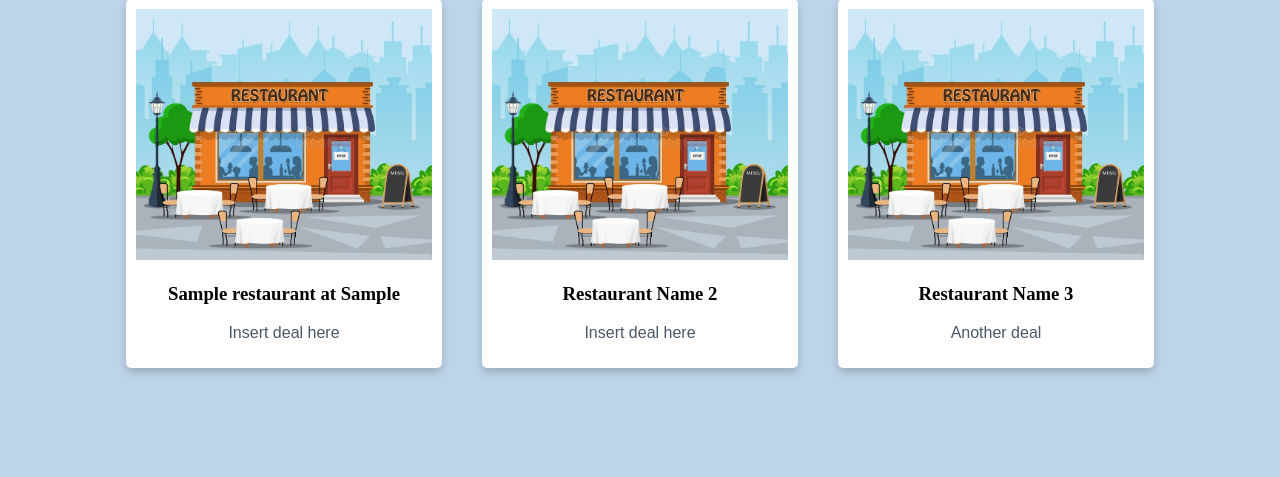
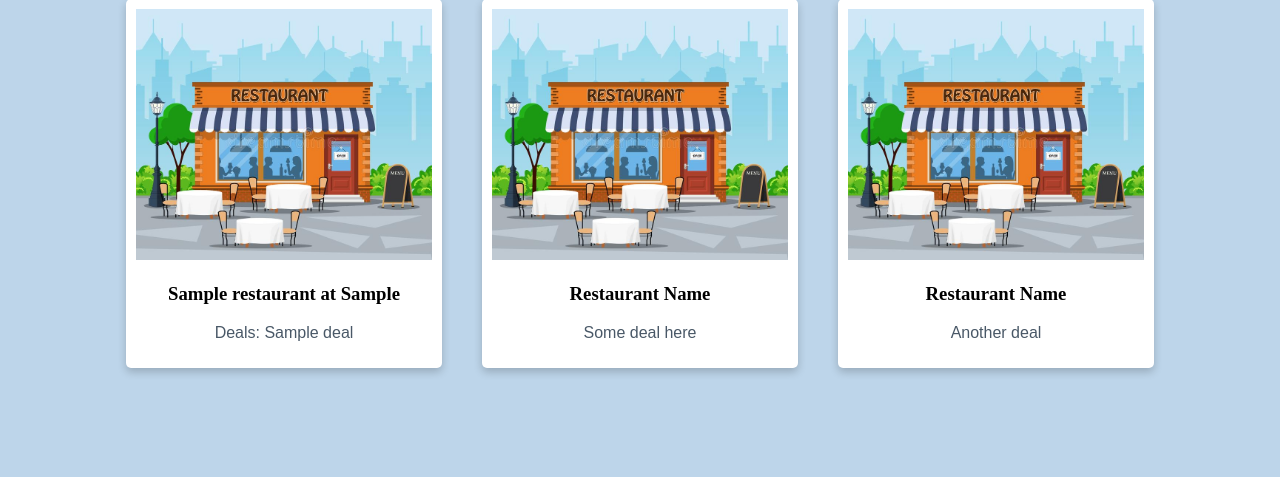
Before and after one commit to mvsolves/awesome-food-deals, a Django app: page /food-deals/ in a window 1280 px wide. Shown: the part 156-633 px from the top of the page. Run offline with Django 4.2, Linux system fonts and the light colour scheme; tables that the repository leaves empty hold one stand-in row (values such as "Sample post").

Commit message:
Display restaurants and deals in template

```diff
--- a/homepage/templates/food-deals.html
+++ b/homepage/templates/food-deals.html
@@ -60,10 +60,9 @@
             {% include 'navbar.html' %}
         </div>
 
-        <!-- TESTING CODE
-        <h3>{ varAllRestaurants }}</h3>
-        <h3>{ varAllDeals }}</h3>
-        -->
+        <!-- TESTING CODE -->
+        <!-- <h3>{ varAllRestaurants }}</h3> -->
+        <!-- <h3>{ varAllDeals }}</h3> -->
 
         <div class="row">
 
@@ -74,13 +73,17 @@
 
 
 
-            <!-- TESTING CODE -->
+            <!-- Restaurant iteration -->
             {% for restaurant in varAllRestaurants %}
             <div class="column">
               <div class="card">
 								<img src="{% static 'homepage/sample_restaurant.jpg' %}" width="100%" alt="My image"/>
                 <h3>{{ restaurant.rest_name }} at {{ restaurant.rest_location }}</h3>
-                <p>Insert deal here</p>
+
+                {% for deal in restaurant.deals.all  %}
+                  <p>Deals: {{ deal.deal_name }}</p>
+                {% endfor %}
+
               </div>
             </div>
             {% endfor %}
@@ -94,15 +97,15 @@
             <div class="column">
               <div class="card">
 								<img src="{% static 'homepage/sample_restaurant.jpg' %}" width="100%" alt="My image"/>
-                <h3>Restaurant Name 2</h3>
-                <p>Insert deal here</p>
+                <h3>Restaurant Name</h3>
+                <p>Some deal here</p>
               </div>
             </div>
 
             <div class="column">
               <div class="card">
 								<img src="{% static 'homepage/sample_restaurant.jpg' %}" width="100%" alt="My image"/>
-                <h3>Restaurant Name 3</h3>
+                <h3>Restaurant Name</h3>
                 <p>Another deal</p>
               </div>
             </div>
```
